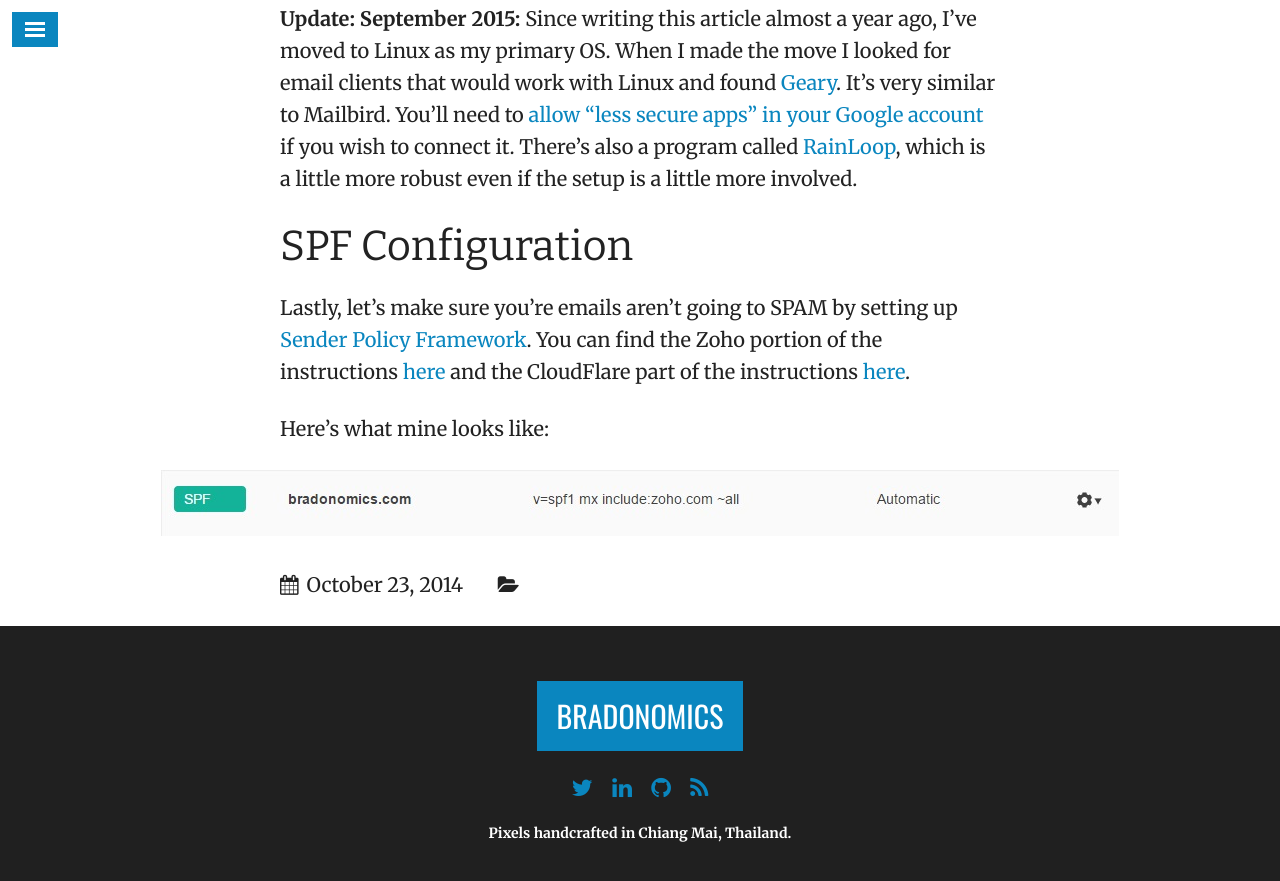
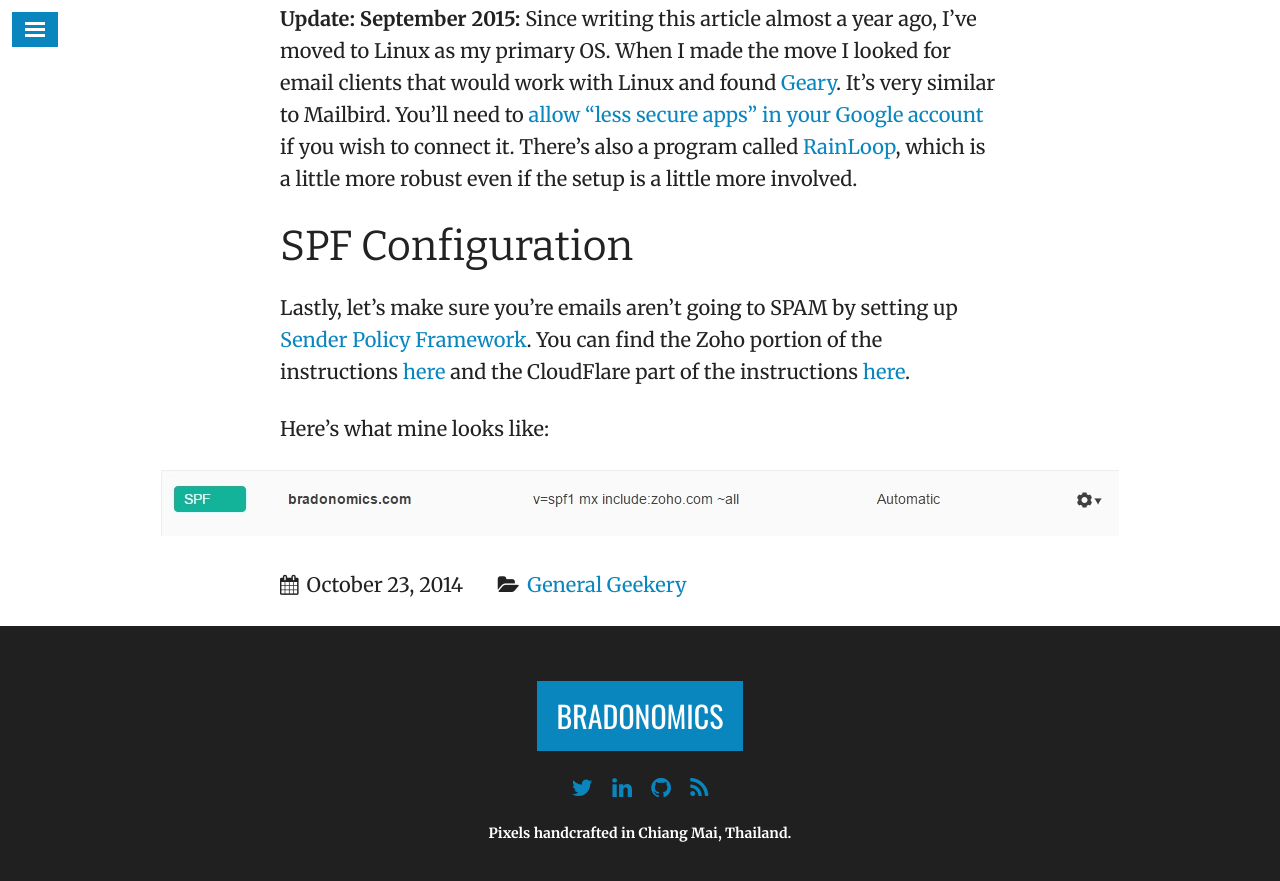
Before and after one commit to snowdj/bradonomics.github.io, a Jekyll site: the page built from _posts/2014-10-23-zoho-email.md, in a window 1280 px wide and 900 px high, scrolled down 3062 px. Shown: the top 881 px of the window. Built offline with Jekyll 4.4.1, drawn with Linux system fonts in a browser that asks for light colours; nearby versions of some CDN libraries.

Commit message:
Updated category

```diff
--- a/_posts/2014-10-23-zoho-email.md
+++ b/_posts/2014-10-23-zoho-email.md
@@ -4,8 +4,8 @@
 headline:
 sub-heading:
 description: After breaking my email I decided to setup with Zoho and Mailbird.
-category:
-category-url:
+category: general geekery
+category-url: general-geekery
 featured-image:
 og-image:
 permalink:
```
